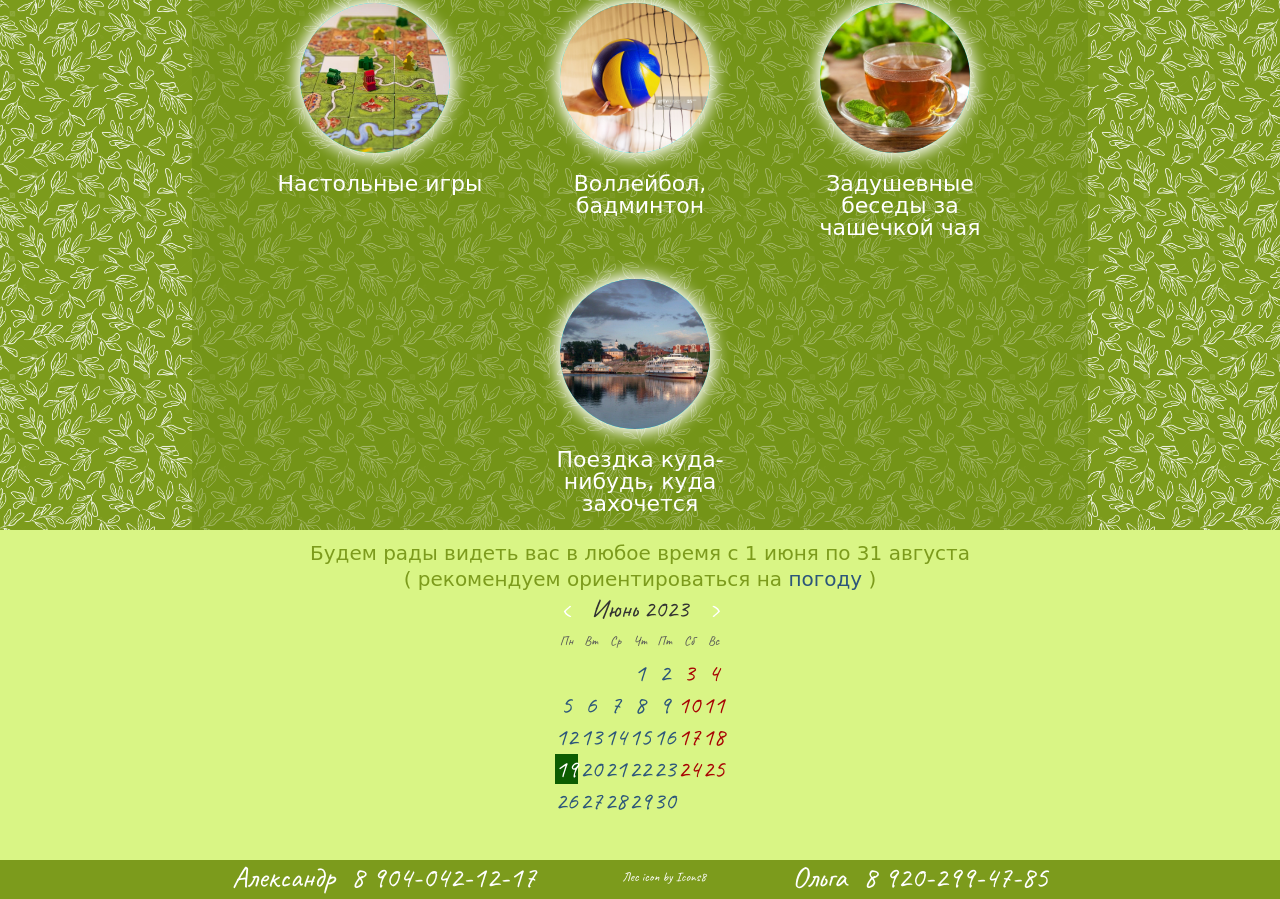
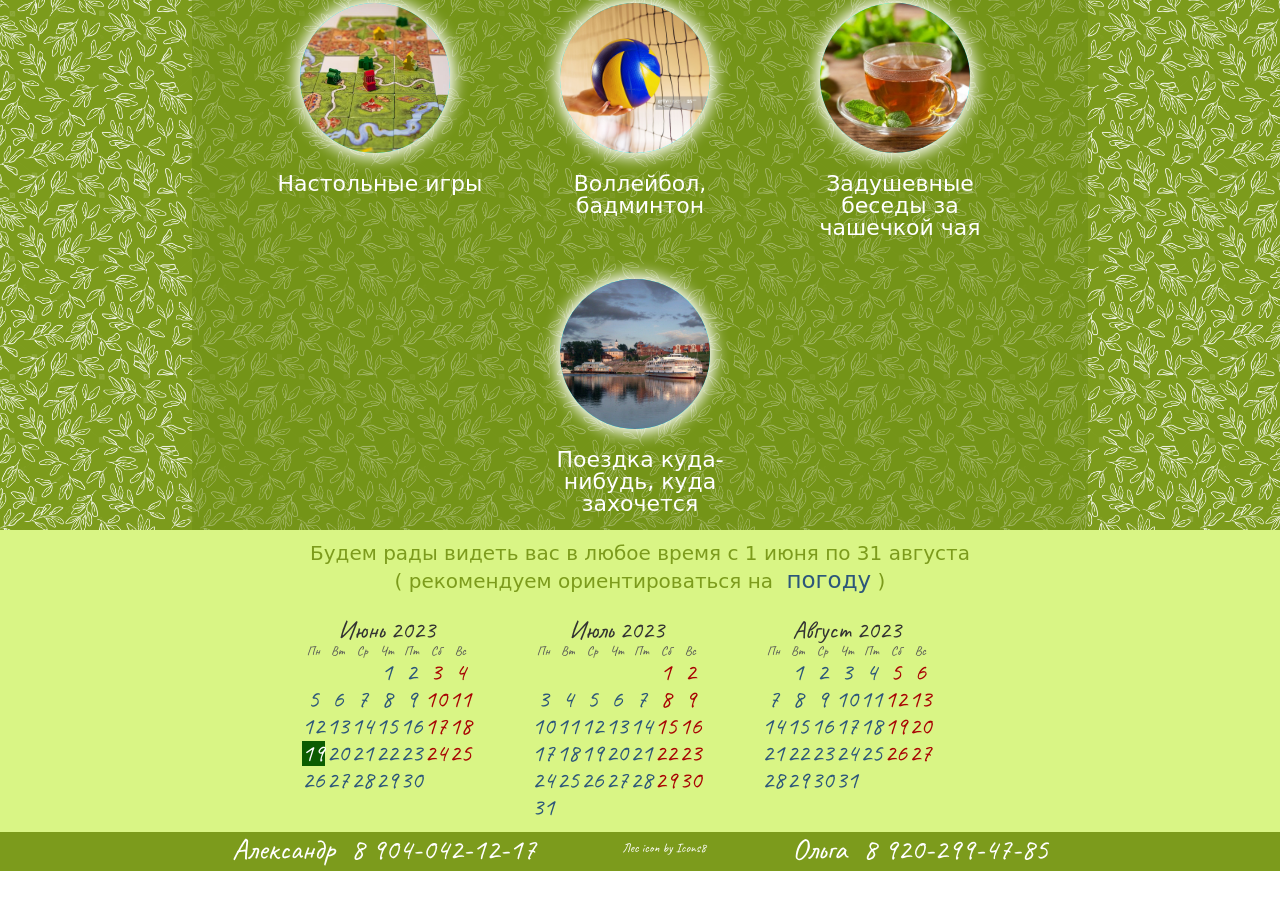
Before and after one commit to feoolga/jQuery, a plain HTML site: page index.html in a window 1280 px wide. Shown: the part 855-1754 px from the top of the page. After the commit the page ends 1726 px from the top, so only its background shows below. Drawn offline with nearby package versions, Linux system fonts and the light colour scheme; no server answers; a web font is replaced by a local one.

Commit message:
edit calendar and viget_weather

```diff
--- a/css/style.css
+++ b/css/style.css
@@ -89,10 +89,11 @@ nav{
 
 .time__weather{
 	display: inline-block;
-	font-size: 20px;
+	font-size: 23px;
 	color: rgb(44, 86, 122);
 	/* transform-origin: bottom left; */
 	transition: transform 0.2s;
+	padding-left: 7px;
 }
 .time__weather:hover{
 	transform: scale(1.1);
--- a/css/style_calendar.css
+++ b/css/style_calendar.css
@@ -1,10 +1,12 @@
 /* Календарь */
-#calendar {
+.сalendar {
     max-width: 100%;
-    font: monospace;
-    line-height: 1.2em;
+    /* font: monospace; */
+    /* line-height: 1.2em; */
     font-size: 25px;
-    text-align: center;
+    background-color: rgb(217, 245, 133);
+    padding: 10px 0;
+    /* text-align: center; */
     margin: 0 auto;
   }
   #calendar thead tr:last-child {
@@ -19,6 +21,10 @@
   }
   #calendar tbody td {
     color: rgb(44, 86, 122);
+    cursor: pointer;
+  }
+  .clicked {
+    background-color: rgb(168, 3, 3);
   }
   #calendar tbody td:nth-child(n+6), #calendar .holiday {
     color: rgb(168, 3, 3);
@@ -28,15 +34,18 @@
     color: #fff;
   }
 
-  .сalendar{
-	background-color: rgb(217, 245, 133);
-	padding: 10px 0;
-}
+  .сalendar .row{
+    justify-content: center;
+    gap: 10px;
+    flex-wrap: wrap;
+    align-items: start;
+  }
 
 .calendar-text{
 	font-family: 'Neucha', cursive;
 	font-size: 20px;
 	color: rgb(124,155,28);
+  margin-bottom: 20px;
 }
 
 .calendar-text p{
--- a/css/viget_weater.css
+++ b/css/viget_weater.css
@@ -19,10 +19,11 @@
 	color: azure;
 	background-color: rgb(80, 105, 3);
 	border-radius: 10px;
-	margin: 30px auto;
+	margin: 100px auto;
 	font-family: 'Comforter', cursive;
 	font-family: 'Open Sans', sans-serif;
 	padding: 20px;
+	box-shadow: 0 0 15px 5px white;
 	overflow-y: auto;
 	overflow-x: hidden;
 	transition: all 0.8s ease 0s;
@@ -31,6 +32,11 @@
 .header-viget{
 	display: flex;
 	justify-content: end;
+}
+
+.weather__small{
+	font-size: 20px;
+	padding-left: 10px;
 }
 
 .loading {
@@ -57,3 +63,11 @@
 	content: '0';
 	font-size:0.5em; vertical-align:top;
 }
+
+.giz{
+	display: inline-block;
+	margin-top: 10px;
+	padding: 5px;
+	border: 1px solid white;
+	border-radius: 5px;
+  }
--- a/index.html
+++ b/index.html
@@ -132,25 +132,9 @@
 						( рекомендуем ориентироваться на <a href="#modal"><span class="time__weather">погоду</span></a> )
 					</p>
 				</div>
-				<table id="calendar">
-					<thead>
-						<tr>
-							<td>‹</td>
-							<td colspan="5"></td>
-							<td>›</td>
-						</tr>
-						<tr>
-							<td>Пн</td>
-							<td>Вт</td>
-							<td>Ср</td>
-							<td>Чт</td>
-							<td>Пт</td>
-							<td>Сб</td>
-							<td>Вс</td>
-						</tr>
-					</thead>
-					<tbody></tbody>
-				</table>
+				<div id="calengarParent" class="row">
+
+				</div>
 			</div>
 		</div>
 		<footer>
@@ -197,7 +181,9 @@
 		</div>
 	</div>
 
+
 	<script src="js/script.js"></script>
+	<script src="js/script_calendar.js"></script>
 	<script src="js/modal_weather.js"></script>
 </body>
 
--- a/js/modal_weather.js
+++ b/js/modal_weather.js
@@ -1,14 +1,23 @@
 const modalBlock = document.querySelector('#weather')
 const weatherBlock = document.querySelector('#viget')
+const gismeteo = 'https://www.gismeteo.ru/weather-timiryazevo-133937/month/'
 
 const openWeather = document.querySelector('.time__weather')
 openWeather.addEventListener('click', function(){
 	modalBlock.classList.add('open')
 })
 
+function closeModal(){
+	modalBlock.classList.remove('open')
+}
+
 const closeX = document.querySelector('.close-viget')
-closeX.addEventListener('click', function(){
-	modalBlock.classList.remove('open')
+closeX.addEventListener('click', closeModal)
+
+modalBlock.addEventListener("click", function (e) {
+	if (!e.target.closest('.viget')){
+		closeModal()
+	}
 })
 
 async function loadWeather() {
@@ -42,12 +51,13 @@ function getWeather(data) {
 	let weatherIcon = data.weather[0].icon
 
 	const template = `
-		<div class="city">${location}</div>
+		<div class="city"><span>${location}</span><span class="weather__small"> сегодня</span></div>
 		<div class="row">
 			<div>${weath}</div>
 			<img class="icon" src="https://openweathermap.org/img/w/${weatherIcon}.png" alt="">
 		</div>
 		<div class="temper">${temp}</div>
+		<div id="giz" class="giz"><a href="${gismeteo}" target="_blank">Погода на даче на месяц</a></div>
 	`
 	weatherBlock.innerHTML = template;
 }
--- a/js/script.js
+++ /dev/null
@@ -1,40 +0,0 @@
-function Calendar(id, year, month) {
-	var Dlast = new Date(year, month + 1, 0).getDate(),
-		D = new Date(year, month, Dlast),
-		DNlast = new Date(D.getFullYear(), D.getMonth(), Dlast).getDay(),
-		DNfirst = new Date(D.getFullYear(), D.getMonth(), 1).getDay(),
-		calendar = '<tr>',
-		month = ["Январь", "Февраль", "Март", "Апрель", "Май", "Июнь", "Июль", "Август", "Сентябрь", "Октябрь", "Ноябрь", "Декабрь"];
-	if (DNfirst != 0) {
-		for (var i = 1; i < DNfirst; i++) calendar += '<td>';
-	} else {
-		for (var i = 0; i < 6; i++) calendar += '<td>';
-	}
-	for (var i = 1; i <= Dlast; i++) {
-		if (i == new Date().getDate() && D.getFullYear() == new Date().getFullYear() && D.getMonth() == new Date().getMonth()) {
-			calendar += '<td class="today">' + i;
-		} else {
-			calendar += '<td>' + i;
-		}
-		if (new Date(D.getFullYear(), D.getMonth(), i).getDay() == 0) {
-			calendar += '<tr>';
-		}
-	}
-	for (var i = DNlast; i < 7; i++) calendar += '<td>&nbsp;';
-	document.querySelector('#' + id + ' tbody').innerHTML = calendar;
-	document.querySelector('#' + id + ' thead td:nth-child(2)').innerHTML = month[D.getMonth()] + ' ' + D.getFullYear();
-	document.querySelector('#' + id + ' thead td:nth-child(2)').dataset.month = D.getMonth();
-	document.querySelector('#' + id + ' thead td:nth-child(2)').dataset.year = D.getFullYear();
-	if (document.querySelectorAll('#' + id + ' tbody tr').length < 6) {  // чтобы при перелистывании месяцев не "подпрыгивала" вся страница, добавляется ряд пустых клеток. Итог: всегда 6 строк для цифр
-		document.querySelector('#' + id + ' tbody').innerHTML += '<tr><td>&nbsp;<td>&nbsp;<td>&nbsp;<td>&nbsp;<td>&nbsp;<td>&nbsp;<td>&nbsp;';
-	}
-}
-Calendar("calendar", new Date().getFullYear(), new Date().getMonth());
-// переключатель минус месяц
-document.querySelector('#calendar thead tr:nth-child(1) td:nth-child(1)').onclick = function () {
-	Calendar("calendar", document.querySelector('#calendar thead td:nth-child(2)').dataset.year, parseFloat(document.querySelector('#calendar thead td:nth-child(2)').dataset.month) - 1);
-}
-// переключатель плюс месяц
-document.querySelector('#calendar thead tr:nth-child(1) td:nth-child(3)').onclick = function () {
-	Calendar("calendar", document.querySelector('#calendar thead td:nth-child(2)').dataset.year, parseFloat(document.querySelector('#calendar thead td:nth-child(2)').dataset.month) + 1);
-}
--- /dev/null
+++ b/js/script_calendar.js
@@ -0,0 +1,68 @@
+function Calendar(year, month) {
+
+	const calengarParent = document.querySelector('#calengarParent')
+
+	for(let k=0; k<3; k++){
+		var Dlast = new Date(year, month + k + 1, 0).getDate(), // Последнее число текущего месяца
+			D = new Date(year, month + k, Dlast), // Последний день текущего месяца (полные данные)
+			DNlast = new Date(D.getFullYear(), D.getMonth(), Dlast).getDay(), // Порядковый номер последнего дня месяца. На данный момент 5
+			DNfirst = new Date(D.getFullYear(), D.getMonth(), 1).getDay(),	// Порядковый номер певого дня месяца. На данный момент 4
+			calendar = '<tr>',
+			months = ["Январь", "Февраль", "Март", "Апрель", "Май", "Июнь", "Июль", "Август", "Сентябрь", "Октябрь", "Ноябрь", "Декабрь"];
+
+		if (DNfirst != 0) {
+			for (var i = 1; i < DNfirst; i++) calendar += '<td>';
+		} else {
+			for (var i = 0; i < 6; i++) calendar += '<td>';
+		}
+		for (var i = 1; i <= Dlast; i++) {
+			if (i == new Date().getDate() && D.getFullYear() == new Date().getFullYear() && D.getMonth() == new Date().getMonth()) {
+				calendar += '<td class="today">' + i;
+			} else {
+				calendar += '<td>' + i;
+			}
+			if (new Date(D.getFullYear(), D.getMonth(), i).getDay() == 0) {
+				calendar += '<tr>';
+			}
+		}
+		for (var i = DNlast; i < 7; i++) calendar += '<td>&nbsp;';
+
+		let first = months[D.getMonth()] + ' ' + D.getFullYear();
+		let div = document.createElement('div');
+		div.classList.add('col')
+		div.innerHTML = `
+			<table id="calendar">
+				<thead>
+					<tr>
+						<td></td>
+						<td colspan="5">${first}</td>
+						<td></td>
+					</tr>
+					<tr>
+						<td>Пн</td>
+						<td>Вт</td>
+						<td>Ср</td>
+						<td>Чт</td>
+						<td>Пт</td>
+						<td>Сб</td>
+						<td>Вс</td>
+					</tr>
+				</thead>
+				<tbody>${calendar}</tbody>
+			</table>
+		`;
+
+		calengarParent.appendChild(div);
+	}
+}
+
+Calendar(new Date().getFullYear(), new Date().getMonth());
+
+let days = document.querySelectorAll('td')
+for(let elem of days){
+	elem.addEventListener('click', function(e){
+		let block = e.target
+		console.log(block);
+		block.classList.toggle('clicked')
+	})
+}
```
